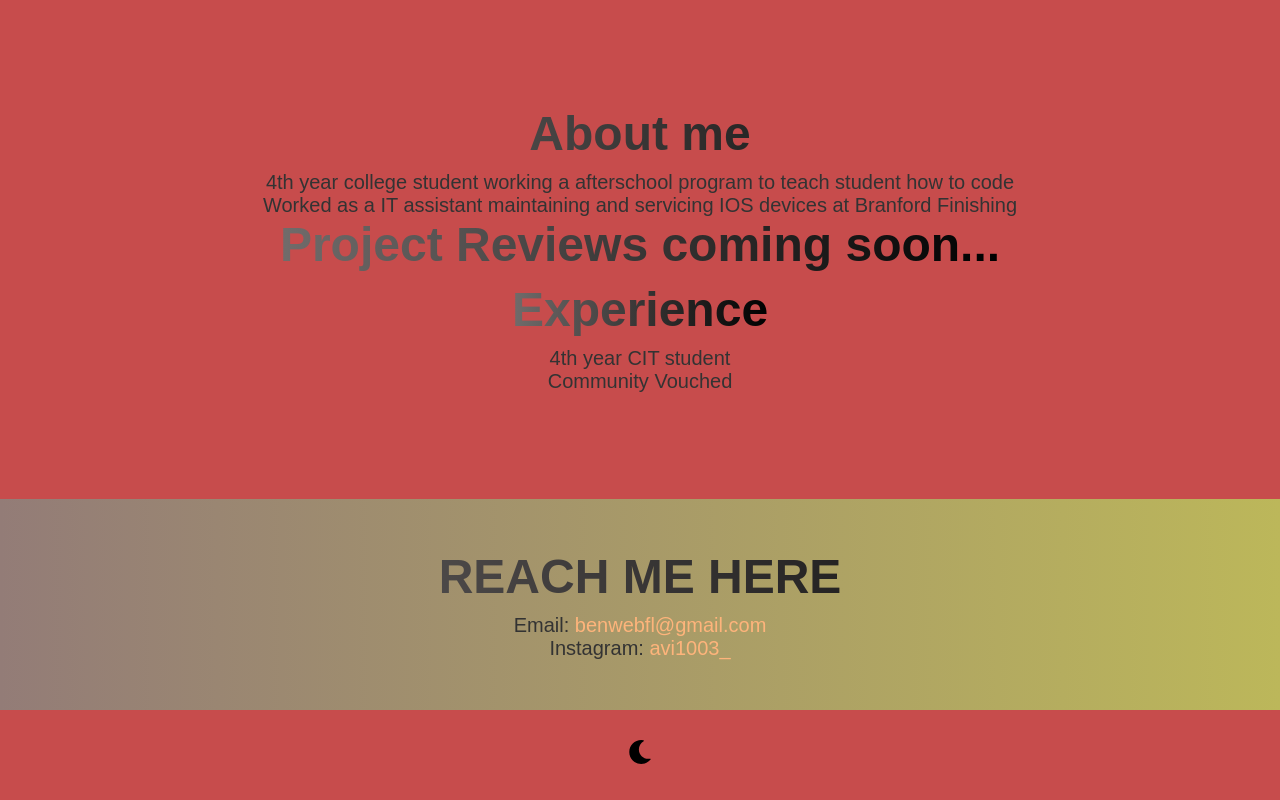
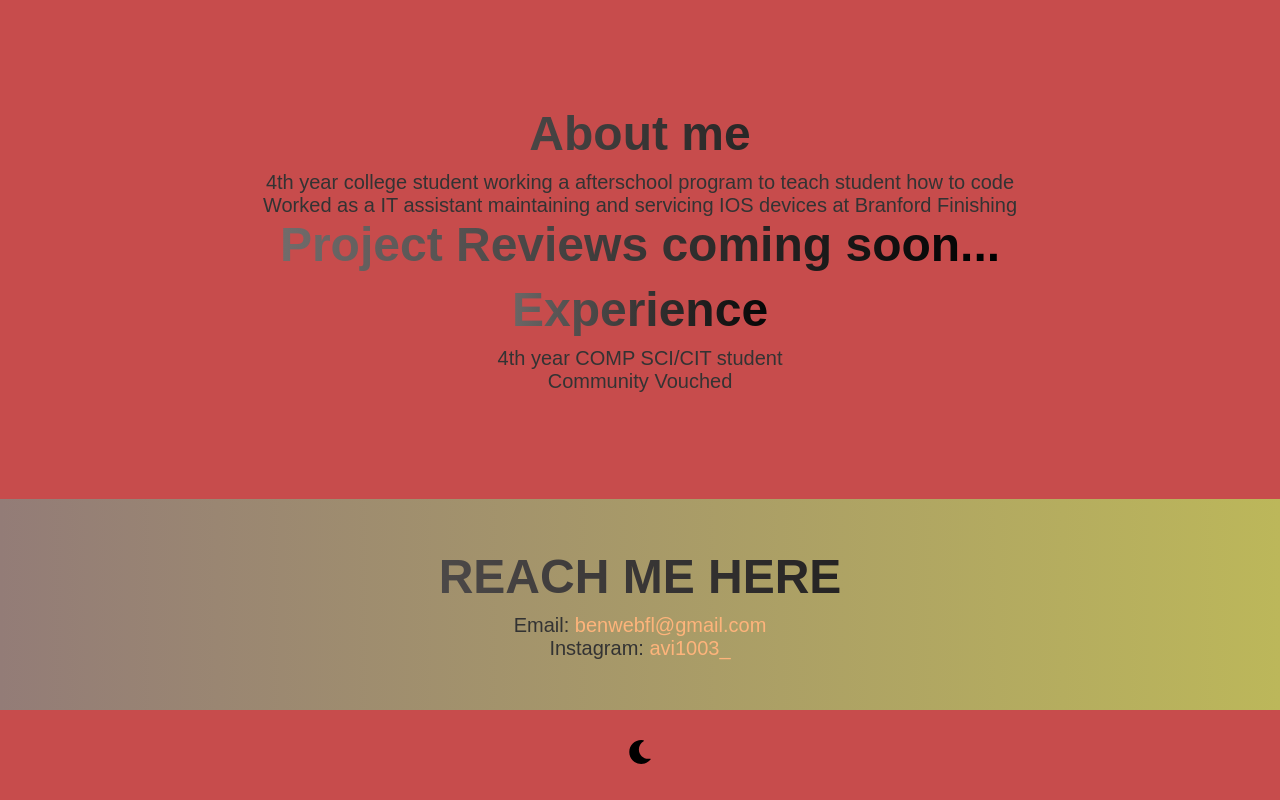
Before and after one commit to benji2803/my-portfolio, a React (Create React App) app: page / in a window 1280 px wide. Built offline with nearby package versions, Linux system fonts and the light colour scheme.

Commit message:
tect change

```diff
--- a/src/Experience.js
+++ b/src/Experience.js
@@ -5,7 +5,7 @@ function Experience() {
   return (
     <div>
       <h1>Experience</h1>
-      <p>4th year CIT student</p>
+      <p>4th year COMP SCI/CIT student</p>
       <p>Community Vouched</p>
     </div>
   );
```
